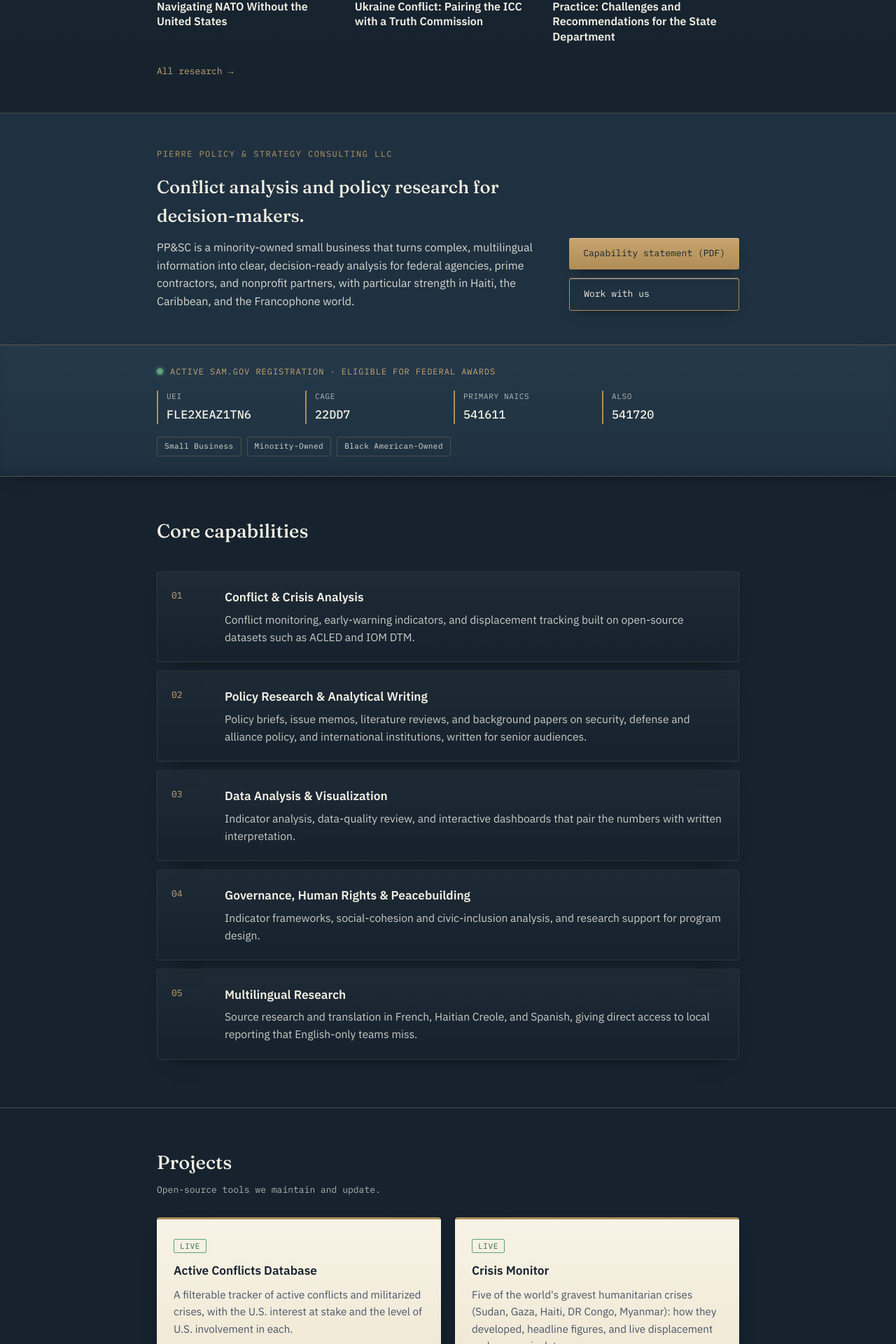
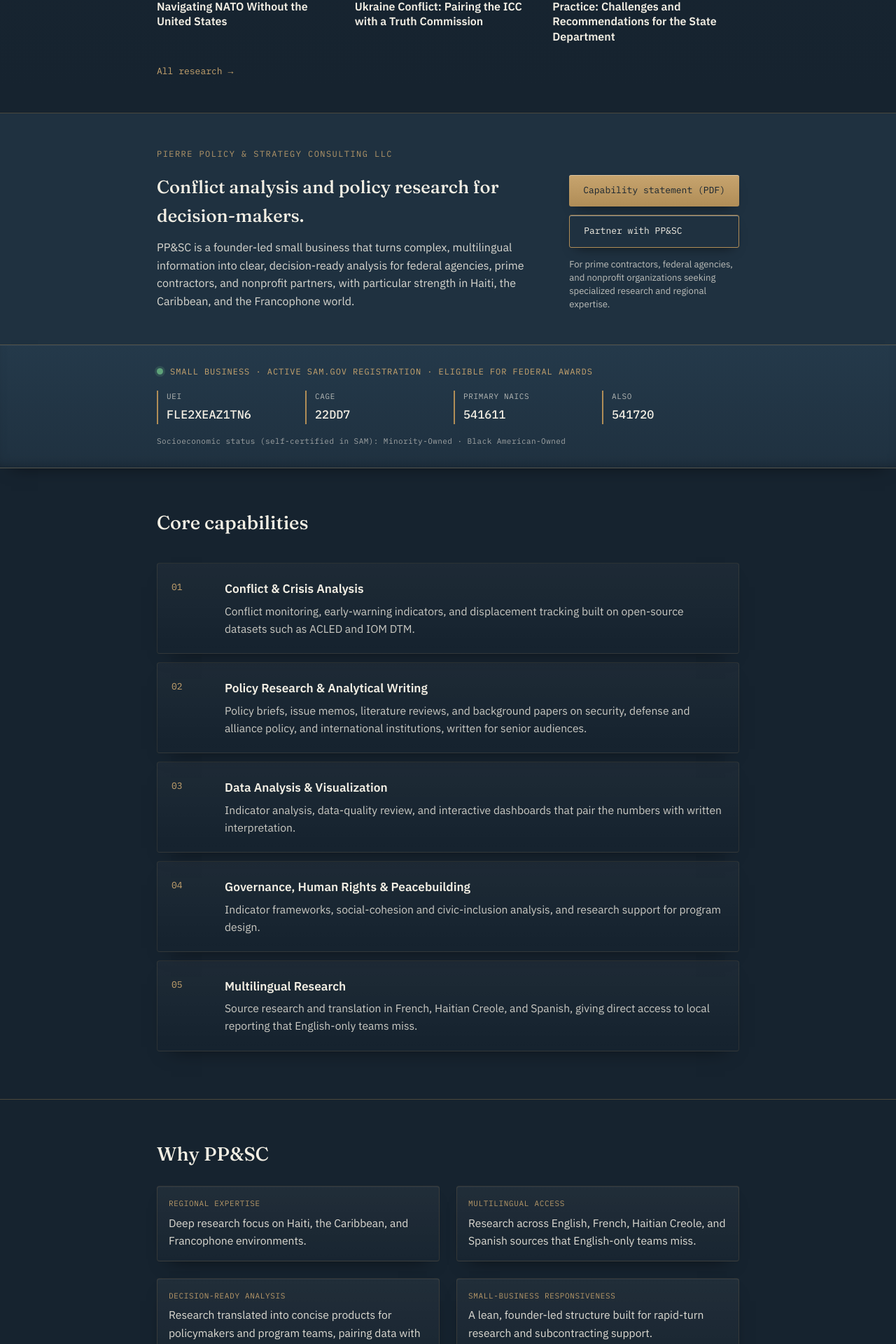
Before and after one commit to Dakpi11/pierrepolicy-website, a Jekyll site: the page index.html, which Jekyll copies as it is, in a window 1280 px wide. Shown: the part 777-2697 px from the top of the page at 70% size. Built offline with Jekyll 4.4.1, drawn with Linux system fonts in a browser that asks for light colours; some of the changed text lies outside the part shown.

Commit message:
Add files via upload

```diff
--- a/about.html
+++ b/about.html
@@ -38,7 +38,7 @@
       <h2>About the firm</h2>
       <p>Pierre Policy &amp; Strategy Consulting LLC is a minority-owned small business that provides conflict analysis, policy research, and data analysis to federal agencies, prime contractors, and nonprofit partners. The firm is registered in SAM.gov and eligible for federal awards.</p>
 
-      <p>Our approach is simple: start from the data, read the local sources, and deliver analysis a decision-maker can use the same day. We pair indicator work and dashboards with clear written interpretation, and our French, Haitian Creole, and Spanish capability gives us direct access to reporting that English-only teams miss. Haiti and the wider Caribbean are a particular focus.</p>
+      <p>The approach is simple: start from the data, read the local sources, and deliver analysis a decision-maker can use the same day. PP&amp;SC pairs indicator work and dashboards with clear written interpretation, and its French, Haitian Creole, and Spanish capability gives it direct access to reporting that English-only teams miss. Haiti and the wider Caribbean are a particular focus.</p>
 
       <p>PP&amp;SC is led by founder Dakendjy Pierre, whose background spans peacebuilding research, governance and human-rights analysis, and graduate study in international affairs.</p>
 
--- a/contracting.html
+++ b/contracting.html
@@ -88,13 +88,13 @@
 
   <section class="clauses">
     <div class="wrap">
-      <h2>Ways to work with us</h2>
+      <h2>Ways to work with PP&amp;SC</h2>
 
       <div class="clause">
         <span class="num">A</span>
         <div>
           <h3>Subcontracting &amp; teaming</h3>
-          <p>We support prime contractors on research, analysis, and reporting tasks, and can help meet small-business subcontracting goals.</p>
+          <p>PP&amp;SC supports prime contractors on research, analysis, and reporting tasks, and can help meet small-business subcontracting goals.</p>
         </div>
       </div>
 
--- a/index.html
+++ b/index.html
@@ -59,11 +59,12 @@
       <div>
         <p class="eyebrow">Pierre Policy &amp; Strategy Consulting LLC</p>
         <h2>Conflict analysis and policy research for decision-makers.</h2>
-        <p>PP&amp;SC is a minority-owned small business that turns complex, multilingual information into clear, decision-ready analysis for federal agencies, prime contractors, and nonprofit partners, with particular strength in Haiti, the Caribbean, and the Francophone world.</p>
+        <p>PP&amp;SC is a founder-led small business that turns complex, multilingual information into clear, decision-ready analysis for federal agencies, prime contractors, and nonprofit partners, with particular strength in Haiti, the Caribbean, and the Francophone world.</p>
       </div>
       <div class="actions">
         <a href="PPSC_Capability_Statement.pdf" class="btn">Capability statement (PDF)</a>
-        <a href="contracting.html" class="btn ghost">Work with us</a>
+        <a href="contracting.html" class="btn ghost">Partner with PP&amp;SC</a>
+        <p class="cta-note">For prime contractors, federal agencies, and nonprofit organizations seeking specialized research and regional expertise.</p>
       </div>
     </div>
   </section>
@@ -72,7 +73,7 @@
     <div class="wrap">
       <div class="cred-head">
         <span class="status-dot" aria-hidden="true"></span>
-        <span>Active SAM.gov registration &middot; Eligible for federal awards</span>
+        <span>Small Business &middot; Active SAM.gov registration &middot; Eligible for federal awards</span>
       </div>
       <dl class="cred-grid">
         <div><dt>UEI</dt><dd>FLE2XEAZ1TN6</dd></div>
@@ -80,7 +81,7 @@
         <div><dt>Primary NAICS</dt><dd>541611</dd></div>
         <div><dt>Also</dt><dd>541720</dd></div>
       </dl>
-      <p class="cred-tags"><span>Small Business</span><span>Minority-Owned</span><span>Black American-Owned</span></p>
+      <p class="cred-sub">Socioeconomic status (self-certified in SAM): Minority-Owned &middot; Black American-Owned</p>
     </div>
   </section>
 
@@ -130,10 +131,53 @@
     </div>
   </section>
 
+  <section class="bio why" aria-labelledby="why-title">
+    <div class="wrap">
+      <h2 id="why-title">Why PP&amp;SC</h2>
+      <div class="fact-grid">
+        <div class="fact"><p class="label">Regional expertise</p><p class="value">Deep research focus on Haiti, the Caribbean, and Francophone environments.</p></div>
+        <div class="fact"><p class="label">Multilingual access</p><p class="value">Research across English, French, Haitian Creole, and Spanish sources that English-only teams miss.</p></div>
+        <div class="fact"><p class="label">Decision-ready analysis</p><p class="value">Research translated into concise products for policymakers and program teams, pairing data with clear written interpretation.</p></div>
+        <div class="fact"><p class="label">Small-business responsiveness</p><p class="value">A lean, founder-led structure built for rapid-turn research and subcontracting support.</p></div>
+      </div>
+    </div>
+  </section>
+
+  <section class="clauses experience" aria-labelledby="exp-title">
+    <div class="wrap">
+      <h2 id="exp-title">Selected research experience</h2>
+      <p class="sub">Work completed by the founder before and since forming PP&amp;SC. Listed for capability, not as client contracts.</p>
+
+      <div class="clause">
+        <span class="num">2024</span>
+        <div>
+          <h3>Alliance for Peacebuilding &middot; Student Consultant</h3>
+          <p>Analyzed governance, discrimination, and social-cohesion indicators across countries using the EIRENE database, including data-quality review, and drafted sections of a client-facing report.</p>
+        </div>
+      </div>
+
+      <div class="clause">
+        <span class="num">2025</span>
+        <div>
+          <h3>UN submissions &middot; American University Futures of Democracy, Tech &amp; Human Rights Lab</h3>
+          <p>Co-authored two submissions to the UN Office of the High Commissioner for Human Rights; one is summarized in the Secretary-General&rsquo;s report A/80/352. <a href="papers.html#contributions">See Contributions &rarr;</a></p>
+        </div>
+      </div>
+
+      <div class="clause">
+        <span class="num">2025&ndash;26</span>
+        <div>
+          <h3>Published analysis &middot; pierrepolicy.com</h3>
+          <p>Option memos and briefs on NATO and European defense, accountability in the Russia&ndash;Ukraine war, U.S. diplomatic capacity, and Haiti&rsquo;s institutional collapse. <a href="papers.html">Read the research &rarr;</a></p>
+        </div>
+      </div>
+    </div>
+  </section>
+
   <section class="work">
     <div class="wrap">
       <h2>Projects</h2>
-      <p class="sub">Open-source tools we maintain and update.</p>
+      <p class="sub">Open-source tools built and maintained by PP&amp;SC.</p>
 
       <div class="work-grid">
         <a class="work-card" href="conflicts.html">
@@ -156,7 +200,7 @@
     <div class="wrap">
       <div>
         <h2>Teaming and subcontracting</h2>
-        <p>We partner with prime contractors that need a small, responsive research team with regional and language expertise.</p>
+        <p>PP&amp;SC is a small, founder-led team by design. Prime contractors get a responsive research partner with regional and language expertise, and the founder does the work.</p>
       </div>
       <a href="contracting.html" class="btn">Contracting details</a>
     </div>
--- a/style.css
+++ b/style.css
@@ -817,3 +817,16 @@
 .dossier:has(+ .contributions) { box-shadow: inset 0 14px 24px -18px rgba(0,0,0,0.35); }
 .dossier.contributions { box-shadow: inset 0 -14px 24px -18px rgba(0,0,0,0.25); background: linear-gradient(180deg, var(--parchment) 0%, #E3DAC3 100%) !important; }
 /* ===== END DEPTH TEST ===== */
+
+/* ===== Homepage: CTA note, registration hierarchy, Why PP&SC, selected experience ===== */
+.firm-band .cta-note { font-size: 0.82rem; opacity: 0.75; max-width: 30ch; margin: 2px 0 0; line-height: 1.45; }
+.cred-sub { margin: 16px 0 0; font-family: var(--mono); font-size: 11px; letter-spacing: 0.04em; color: rgba(243,239,228,0.6); }
+.why { border-bottom: 1px solid var(--rule); }
+.why .fact-grid { margin-top: 8px; }
+.experience { border-bottom: 1px solid var(--rule); }
+.experience .sub { font-family: var(--mono); font-size: 12px; opacity: 0.65; margin: -4px 0 18px; }
+.experience .clause { grid-template-columns: 76px 1fr; }
+.experience .clause .num { font-size: 12px; white-space: nowrap; }
+.experience .clause p a { color: var(--brass-bright); }
+@media (max-width: 640px) { .experience .clause { grid-template-columns: 1fr; gap: 6px; } .firm-band .cta-note { max-width: none; } }
+.experience h2 { margin-bottom: 10px; }
```
